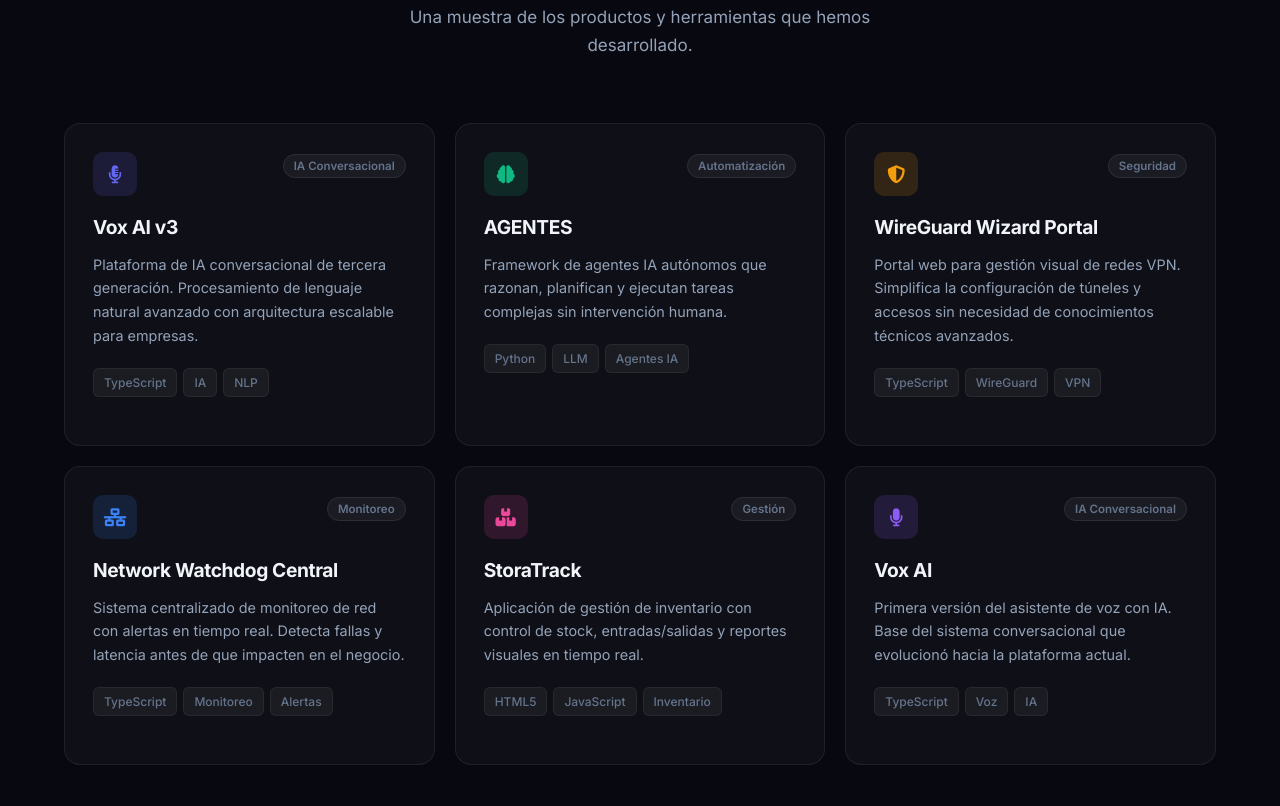
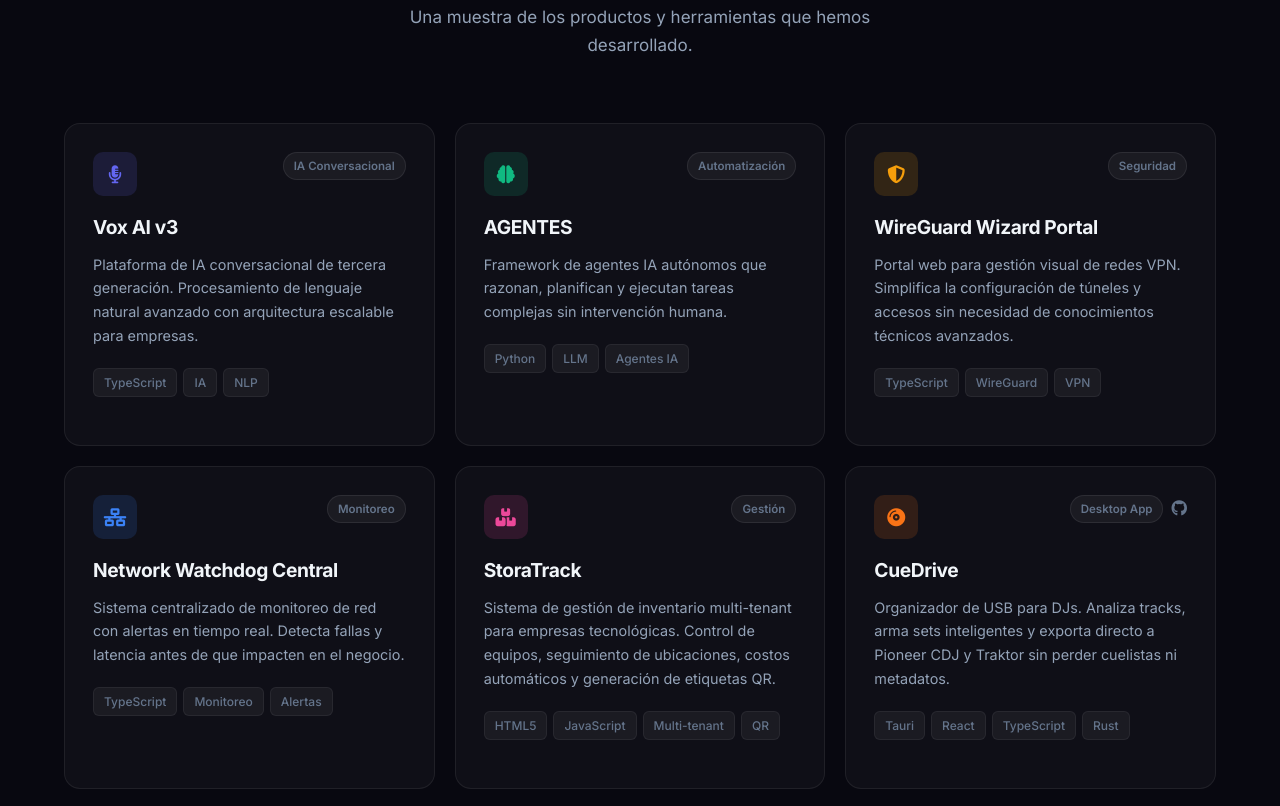
Before and after one commit to rodrantho/web-rodrantho, a website: page index.html in a window 1280 px wide. Shown: the part 4549-5355 px from the top of the page. Drawn offline with Linux system fonts and the light colour scheme.

Commit message:
feat: add CueDrive project card, update StoraTrack description

```diff
--- a/index.html
+++ b/index.html
@@ -471,11 +471,35 @@
                         </div>
                     </div>
                     <h3 class="project-title">StoraTrack</h3>
-                    <p class="project-description">Aplicación de gestión de inventario con control de stock, entradas/salidas y reportes visuales en tiempo real.</p>
+                    <p class="project-description">Sistema de gestión de inventario multi-tenant para empresas tecnológicas. Control de equipos, seguimiento de ubicaciones, costos automáticos y generación de etiquetas QR.</p>
                     <div class="project-tech">
                         <span class="tech-tag">HTML5</span>
                         <span class="tech-tag">JavaScript</span>
-                        <span class="tech-tag">Inventario</span>
+                        <span class="tech-tag">Multi-tenant</span>
+                        <span class="tech-tag">QR</span>
+                    </div>
+                </div>
+
+                <div class="project-card">
+                    <div class="project-accent" style="--accent: #f97316;"></div>
+                    <div class="project-header">
+                        <div class="project-icon" style="background: rgba(249,115,22,0.15); color: #f97316;">
+                            <i class="fas fa-compact-disc"></i>
+                        </div>
+                        <div class="project-meta">
+                            <span class="project-lang">Desktop App</span>
+                            <a href="https://github.com/rodrantho/cue-drive" target="_blank" rel="noopener" class="project-gh-link">
+                                <i class="fab fa-github"></i>
+                            </a>
+                        </div>
+                    </div>
+                    <h3 class="project-title">CueDrive</h3>
+                    <p class="project-description">Organizador de USB para DJs. Analiza tracks, arma sets inteligentes y exporta directo a Pioneer CDJ y Traktor sin perder cuelistas ni metadatos.</p>
+                    <div class="project-tech">
+                        <span class="tech-tag">Tauri</span>
+                        <span class="tech-tag">React</span>
+                        <span class="tech-tag">TypeScript</span>
+                        <span class="tech-tag">Rust</span>
                     </div>
                 </div>
 
--- a/styles.css
+++ b/styles.css
@@ -575,6 +575,23 @@ body {
     padding: 4px 10px;
     border-radius: 100px;
     border: 1px solid rgba(255,255,255,0.08);
+}
+
+.project-meta {
+    display: flex;
+    align-items: center;
+    gap: 8px;
+}
+
+.project-gh-link {
+    color: #64748b;
+    font-size: 16px;
+    transition: color 0.2s;
+    text-decoration: none;
+}
+
+.project-gh-link:hover {
+    color: #e2e8f0;
 }
 
 .project-title {
```
